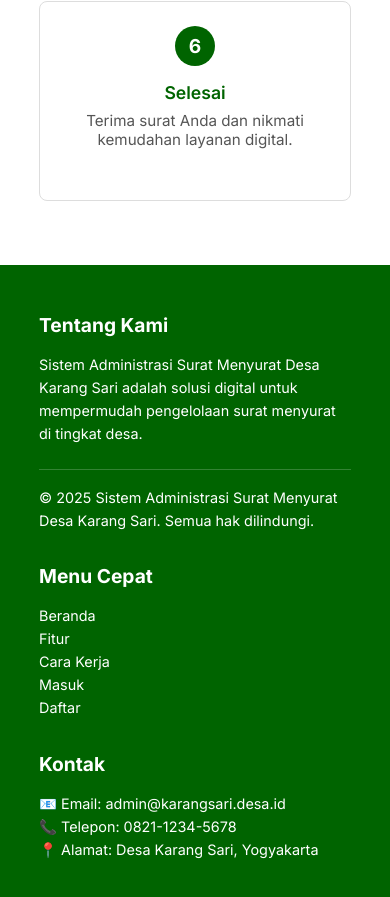
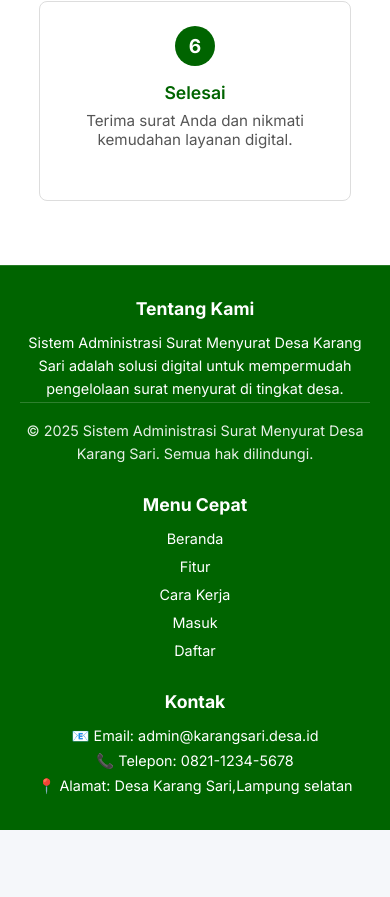
Before and after one commit to ebenlimbong/sikari, a Vue app: page / in a window 390 px wide. Shown: the part 3568-4465 px from the top of the page. After the commit the page ends 4398 px from the top, so only its background shows below. Built offline with nearby package versions, Linux system fonts and the light colour scheme; no server answers.

Commit message:
Update Lokasi Desa

```diff
--- a/src/components/layouts/AppFooter.vue
+++ b/src/components/layouts/AppFooter.vue
@@ -4,8 +4,13 @@
 
       <div class="footer-column about">
         <h3>Tentang Kami</h3>
-        <p>Sistem Administrasi Surat Menyurat Desa Karang Sari adalah solusi digital untuk mempermudah pengelolaan surat menyurat di tingkat desa.</p>
-        <p class="copyright">© 2025 Sistem Administrasi Surat Menyurat Desa Karang Sari. Semua hak dilindungi.</p>
+        <p>
+          Sistem Administrasi Surat Menyurat Desa Karang Sari adalah solusi digital
+          untuk mempermudah pengelolaan surat menyurat di tingkat desa.
+        </p>
+        <p class="copyright">
+          © 2025 Sistem Administrasi Surat Menyurat Desa Karang Sari. Semua hak dilindungi.
+        </p>
       </div>
 
       <div class="footer-column menu-cepat">
@@ -23,7 +28,7 @@
         <h3>Kontak</h3>
         <p>📧 Email: admin@karangsari.desa.id</p>
         <p>📞 Telepon: 0821-1234-5678</p>
-        <p>📍 Alamat: Desa Karang Sari, Yogyakarta</p>
+        <p>📍 Alamat: Desa Karang Sari,Lampung selatan</p>
       </div>
 
     </div>
@@ -37,36 +42,106 @@
 <style scoped>
 .app-footer {
   background-color: #006400;
-  color: white;
+  color: #ffffff;
   padding: 3rem 10%;
+  border-top: 1px solid rgba(255, 255, 255, 0.15);
 }
+
+/* Layout grid footer */
 .footer-content {
   display: grid;
-  grid-template-columns: repeat(auto-fit, minmax(250px, 1fr));
-  gap: 2rem;
+  grid-template-columns: repeat(auto-fit, minmax(230px, 1fr));
+  gap: 2.25rem;
   max-width: 1200px;
   margin: 0 auto;
 }
+
+/* Kolom-kolom footer */
 .footer-column h3 {
-  font-size: 1.2rem;
+  font-size: 1.1rem;
   margin-bottom: 1rem;
-  font-weight: bold;
+  font-weight: 700;
 }
-.footer-column p, .footer-column li {
+
+.footer-column p,
+.footer-column li {
   font-size: 0.9rem;
   line-height: 1.6;
+  margin: 0.1rem 0;
 }
+
+/* List menu cepat */
 .footer-column ul {
   list-style: none;
   padding: 0;
+  margin: 0;
 }
+
+.footer-column li + li {
+  margin-top: 0.4rem;
+}
+
+/* Link */
 .footer-column a {
-  color: white;
+  color: #ffffff;
   text-decoration: none;
+  transition: opacity 0.2s ease, transform 0.15s ease;
 }
+
+.footer-column a:hover {
+  opacity: 0.85;
+  transform: translateX(2px);
+}
+
+/* Copyright */
 .copyright {
-    margin-top: 1.5rem;
-    border-top: 1px solid rgba(255, 255, 255, 0.2);
-    padding-top: 1rem;
+  margin-top: 1.5rem;
+  border-top: 1px solid rgba(255, 255, 255, 0.2);
+  padding-top: 1rem;
+  font-size: 0.85rem;
+  opacity: 0.9;
+}
+
+/* RESPONSIVE */
+
+/* Tablet */
+@media (max-width: 1024px) {
+  .app-footer {
+    padding: 2.5rem 6%;
+  }
+}
+
+/* Mobile */
+@media (max-width: 768px) {
+  .app-footer {
+    padding: 2.25rem 1.5rem;
+  }
+
+  .footer-content {
+    text-align: center;
+  }
+
+  .footer-column h3 {
+    margin-bottom: 0.75rem;
+  }
+
+  .footer-column li + li {
+    margin-top: 0.3rem;
+  }
+
+  .copyright {
+    margin-top: 1.25rem;
+  }
+}
+
+/* Small mobile */
+@media (max-width: 480px) {
+  .app-footer {
+    padding: 2rem 1.25rem;
+  }
+
+  .footer-content {
+    gap: 1.75rem;
+  }
 }
 </style>
```
